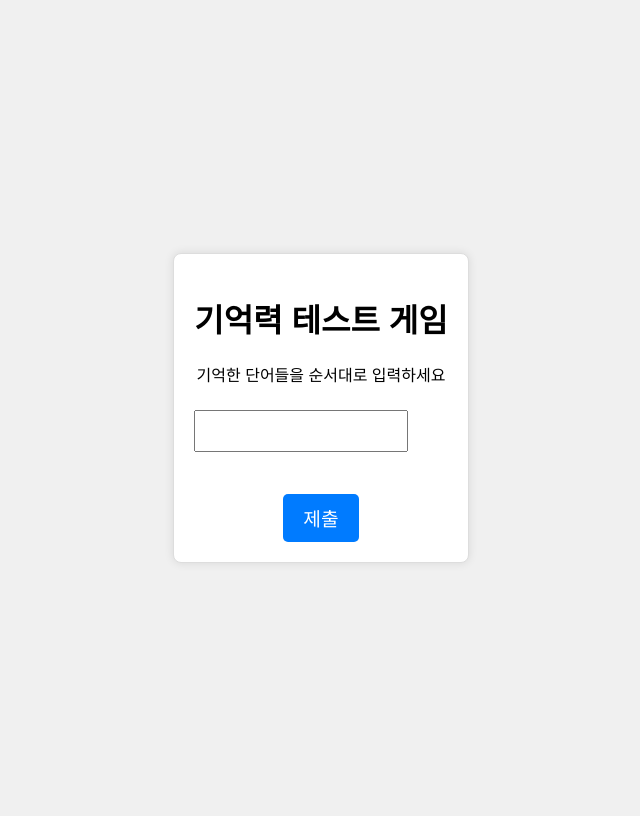
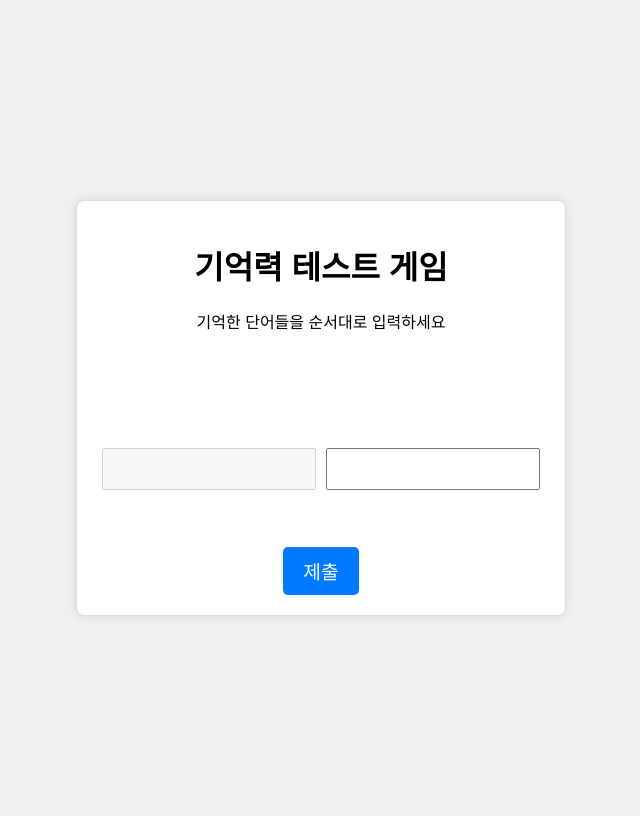
Before and after one commit to khleegit/MemoryTest, a Django app: template memorytest_app/templates/index.html in a window 1280 px wide. Shown: the whole page, without its empty margins (319-959 px from the left). Run offline with Django 5.2, Linux system fonts and the light colour scheme; the template is opened without the code that fills it: most values are stand-ins (such as "Sample title", 1, 10 or a date in 2020); parts of the project's set-up code (start-up, migrations or seed data) failed here and were passed over.

Commit message:
form 변경

```diff
--- a/memorytest_app/templates/index.html
+++ b/memorytest_app/templates/index.html
@@ -30,21 +30,26 @@
         .words-list li {
             margin: 10px 0;
             display: flex;
-            justify-content: space-between;
+            justify-content: center; /* 중앙 정렬 */
             align-items: center;
         }
         .input-word {
             font-size: 1em; /* 입력 폼의 글자 크기 */
             padding: 5px;
             width: 200px;
+            text-align: center;
+            margin: 5px;
+        }
+        .hidden-word {
+            color: transparent; /* 글자를 투명하게 설정 */
         }
         #time {
             font-size: 1.5em;
             color: red;
             position: absolute;
             top: 50%;
-            right: -150px;
             transform: translateY(-50%);
+            right: -100px; /* form의 오른쪽에서 100px 간격 */
         }
         .btn-submit {
             font-size: 1.2em;
@@ -59,10 +64,15 @@
             background-color: #0056b3;
         }
         .hidden-words {
-            display: none;
+            visibility: hidden;
         }
-        .hidden-inputs {
-            display: block;
+        #memory-test-form {
+            position: relative;
+        }
+        #input-list {
+            display: flex;
+            flex-direction: column;
+            align-items: center; /* 중앙 정렬 */
         }
     </style>
     <script>
@@ -78,7 +88,11 @@
                     clearInterval(interval);
                     var inputs = document.querySelectorAll('.input-word');
                     inputs.forEach(function(input) {
-                        input.disabled = false;
+                        if (input.disabled) {
+                            input.classList.add('hidden-word');
+                        } else {
+                            input.disabled = false;
+                        }
                     });
                     document.getElementById('words-display').classList.add('hidden-words');
                     document.getElementById('memory-test-form').style.display = 'block';
@@ -103,24 +117,30 @@
         <div id="words-display">
             <ul class="words-list">
                 {% for word in words %}
-                    <li>{{ word }} <input type="text" class="input-word" disabled></li>
+                    <li>
+                        <input type="text" class="input-word" value="{{ word }}" disabled>
+                        <input type="text" class="input-word" disabled>
+                    </li>
                 {% endfor %}
             </ul>
         </div>
-        <form id="memory-test-form" action="{% url 'check' %}" method="post" style="display:none;">
+        <form id="memory-test-form" action="{% url 'check' %}" method="post" style="display:none; position: relative;">
             {% csrf_token %}
             {% for word in words %}
                 <input type="hidden" name="correct_words" value="{{ word }}">
             {% endfor %}
-            <ul class="words-list">
-                {% for i in words %}
-                    <li><input type="text" name="words" class="input-word"></li>
+            <ul class="words-list" id="input-list">
+                {% for word in words %}
+                    <li>
+                        <input type="text" class="input-word hidden-word" value="{{ word }}" disabled>
+                        <input type="text" name="words" class="input-word">
+                    </li>
                 {% endfor %}
             </ul>
             <br>
             <button type="submit" class="btn-submit">제출</button>
         </form>
+        <div id="time"></div>
     </div>
-    <div id="time"></div>
 </body>
 </html>
```
Also changed, not shown: memorytest_app/templates/result.html (+70 -8 lines), memorytest_app/templatetags/range_filter.py (added, +8 -0 lines), memorytest_app/views.py (+6 -3 lines), db.sqlite3.
